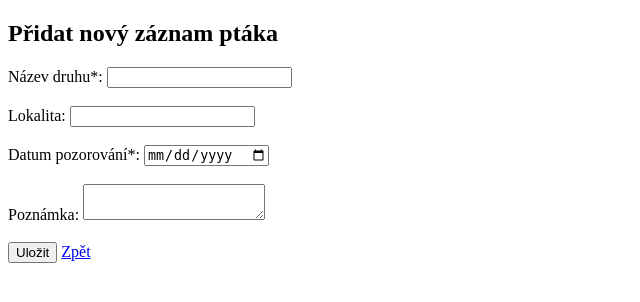
After one commit to NoNamed517/birds2, a Flask app: page /add in a window 1280 px wide. The commit adds this page. Shown: the top 302 px of the page, without its empty margins (0-640 px from the left). Run offline with Flask 3, Linux system fonts and the light colour scheme; the visitor is signed in with stand-in values (Sample User, id 1).

Commit message:
implementation of create in dataset

```diff
--- a/app.py
+++ b/app.py
@@ -71,6 +71,35 @@ def logout():
 def dashboard():
     return render_template('dashboard.html', user=session['user'], birds=birds_db)
 
+# --- Add new bird ---
+@app.route('/add', methods=['GET', 'POST'])
+@login_required
+def add_bird():
+    if request.method == 'POST':
+        name = request.form.get('name').strip()
+        location = request.form.get('location').strip()
+        date = request.form.get('date')
+        note = request.form.get('note').strip()
+
+        # Validace povinných polí
+        if not name or not date:
+            flash("Název druhu a datum jsou povinné.", "danger")
+            return redirect(url_for('add_bird'))
+
+        # Generování unikátního ID
+        new_id = max([b['id'] for b in birds_db], default=0) + 1
+        birds_db.append({
+            "id": new_id,
+            "name": name,
+            "location": location,
+            "date": date,
+            "note": note
+        })
+        flash("Nový záznam přidán.", "success")
+        return redirect(url_for('dashboard'))
+
+    return render_template('add_bird.html')
+
 # --- Delete bird ---
 @app.route('/delete/<int:bird_id>')
 @login_required
@@ -90,10 +119,10 @@ def edit_bird(bird_id):
         return redirect(url_for('dashboard'))
 
     if request.method == 'POST':
-        bird['name'] = request.form.get('name')
-        bird['location'] = request.form.get('location')
+        bird['name'] = request.form.get('name').strip()
+        bird['location'] = request.form.get('location').strip()
         bird['date'] = request.form.get('date')
-        bird['note'] = request.form.get('note')
+        bird['note'] = request.form.get('note').strip()
         flash("Záznam aktualizován.", "success")
         return redirect(url_for('dashboard'))
 
--- /dev/null
+++ b/templates/add_bird.html
@@ -0,0 +1,37 @@
+<!DOCTYPE html>
+<html lang="cs">
+<head>
+    <meta charset="UTF-8">
+    <title>Přidat nový záznam ptáka</title>
+</head>
+<body>
+    <h2>Přidat nový záznam ptáka</h2>
+
+    {% with messages = get_flashed_messages(with_categories=true) %}
+      {% if messages %}
+        <ul>
+          {% for category, message in messages %}
+            <li style="color: {% if category=='danger' %}red{% elif category=='success' %}green{% else %}blue{% endif %}">{{ message }}</li>
+          {% endfor %}
+        </ul>
+      {% endif %}
+    {% endwith %}
+
+    <form method="POST">
+        <label>Název druhu*:</label>
+        <input type="text" name="name" required><br><br>
+
+        <label>Lokalita:</label>
+        <input type="text" name="location"><br><br>
+
+        <label>Datum pozorování*:</label>
+        <input type="date" name="date" required><br><br>
+
+        <label>Poznámka:</label>
+        <textarea name="note"></textarea><br><br>
+
+        <button type="submit">Uložit</button>
+        <a href="{{ url_for('dashboard') }}">Zpět</a>
+    </form>
+</body>
+</html>
--- a/templates/dashboard.html
+++ b/templates/dashboard.html
@@ -19,6 +19,8 @@
         </ul>
       {% endif %}
     {% endwith %}
+
+    <a href="{{ url_for('add_bird') }}"><button>+ Přidat záznam</button></a>
 
     <h2>Seznam pozorovaných ptáků</h2>
     <table border="1" cellpadding="5">
```
